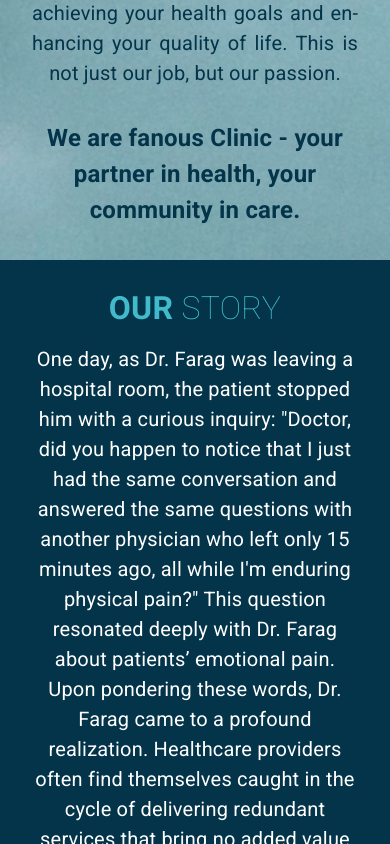
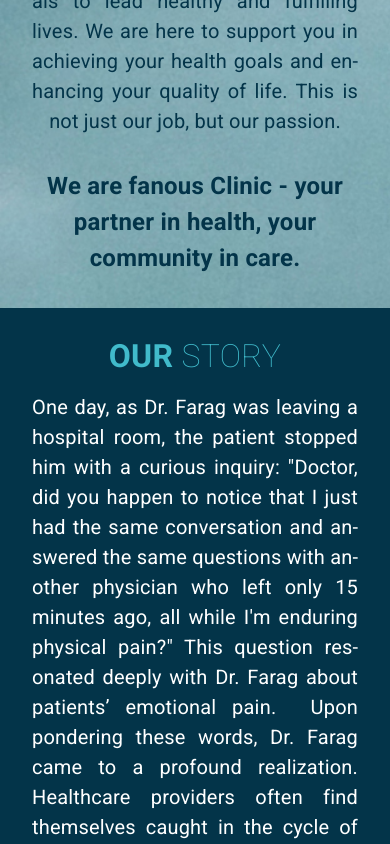
Before and after one commit to engfadymohsen/fanousclinic, a React (Create React App) app: page /aboutus in a window 390 px wide. Shown: the part 1156-2000 px from the top of the page. Built offline with nearby package versions, Linux system fonts and the light colour scheme.

Commit message:
update about us mobile view

```diff
--- a/src/components/aboutus/ourFeatures/OurFeatures.tsx
+++ b/src/components/aboutus/ourFeatures/OurFeatures.tsx
@@ -43,10 +43,11 @@ const OurFeatures = () => {
     <Box sx={{ width: "90%", margin: "20px auto" }}>
       <Typography
         sx={{
-          fontSize: "4rem",
+          fontSize:{ lg: "4rem", md: "4rem", sm: "2rem", xs: "2rem" },
           color: theme.primary_color,
           marginBottom: "20px",
           lineHeight: { xs: "1", md: "auto" },
+          textAlign: { lg: "left", md: "left", sm: "center", xs: "center" }
         }}
       >
         <span style={{ fontWeight: "600" }}>Our </span>Features
--- a/src/components/aboutus/ourhistory/OurHistory.tsx
+++ b/src/components/aboutus/ourhistory/OurHistory.tsx
@@ -1,36 +1,109 @@
-import { Box, Typography } from '@mui/material'
-import theme from '../../../theme/theme'
-
-
-
-
-
-
-
-
-
+import { Box, Typography } from "@mui/material";
+import theme from "../../../theme/theme";
 
 const OurHistory = () => {
   return (
-    <Box sx={{backgroundColor:theme.primary_color, overflow:'hidden', position:'relative'}}>
-        <Box component='img' src='./assets/logoheart.png' alt='' sx={{display:{md:'block', xs:'none'},position:'absolute', right:'-20%', top:'-10%', width:{md:'50%', xs:'70%'}}}></Box>
-        <Box sx={{padding:{lg:'4rem 6rem',md:'4rem 6rem', xs:'2rem 2rem',sm:'2rem 2rem'},width:{md:'60%'}, color:'white',textAlign: { lg: "left", md: "left", sm: "center", xs: "center" }}}>
-            <Typography sx={{fontSize:{ lg: "4rem", md: "4rem", sm: "2rem", xs: "2rem" }, marginBottom:'20px',lineHeight:{xs:'1', md:'auto'}, color:'white'}} ><span style={{fontWeight:'600', color:theme.sec_color}}>OUR </span><span  style={{fontWeight:'200', color:theme.sec_color}}>STORY</span></Typography>
-            <Typography sx={{fontSize:theme.body_font, fontWeight:'400'}}>
-              One day, as Dr. Farag was leaving a hospital room, the patient stopped him with a curious inquiry: "Doctor, did you happen to notice that I just had the same conversation and answered the same questions with another physician who left only 15 minutes ago, all while I'm enduring physical pain?" This question resonated deeply with Dr. Farag about patients’ emotional pain.
-             	Upon pondering these words, Dr. Farag came to a profound realization. Healthcare providers often find themselves caught in the cycle of delivering redundant services that bring no added value to their patients. It became evident that patients, too, experienced discomfort due to the lack of clear communication between their healthcare providers. Both patients and providers suffered from the frustration of inaccessible services, delayed appointments, wasted time, and the unnecessary shuffle between medical facilities. As Dr. Farag continued to contemplate this issue, he recognized that health insurance companies bore a significant financial burden as a result of these inefficiencies. This, in turn, created a ripple effect throughout the already strained U.S. healthcare system, preventing the delivery of personalized and timely care when it was needed most.
-              This realization sparked a crucial question: "What if we could create an environment that fosters transparent communication between patients, providers, and payers? What if we could offer services that flowed seamlessly, with patients having the ability to pull those services at their fingertips?"
-            </Typography>
-            <Typography sx={{color:theme.sec_color,fontSize:theme.body_font, fontWeight:'600', marginTop:'2rem'}}>And so, from this profound insight, Fanous Clinic was conceived.  </Typography>
-        </Box>
+    <Box
+      sx={{
+        backgroundColor: theme.primary_color,
+        overflow: "hidden",
+        position: "relative",
+      }}
+    >
+      <Box
+        component="img"
+        src="./assets/logoheart.png"
+        alt=""
+        sx={{
+          display: { md: "block", xs: "none" },
+          position: "absolute",
+          right: "-20%",
+          top: "-10%",
+          width: { md: "50%", xs: "70%" },
+        }}
+      ></Box>
+      <Box
+        sx={{
+          padding: {
+            lg: "4rem 6rem",
+            md: "4rem 6rem",
+            xs: "2rem 2rem",
+            sm: "2rem 2rem",
+          },
+          width: { md: "60%" },
+          color: "white",
+        }}
+      >
+        <Typography
+          sx={{
+            fontSize: { lg: "4rem", md: "4rem", sm: "2rem", xs: "2rem" },
+            marginBottom: "20px",
+            lineHeight: { xs: "1", md: "auto" },
+            color: "white",
+            textAlign: { lg: "left", md: "left", sm: "justify", xs: "justify" },
+            hyphens: { lg: "none", md: "none", sm: "auto", xs: "auto"},
+            textAlignLast:{lg: "left", md: "left", sm: "center", xs: "center"}
+          }}
+        >
+          <span style={{ fontWeight: "600", color: theme.sec_color }}>
+            OUR{" "}
+          </span>
+          <span style={{ fontWeight: "200", color: theme.sec_color }}>
+            STORY
+          </span>
+        </Typography>
+        <Typography
+          sx={{
+            fontSize: theme.body_font,
+            fontWeight: "400",
+            textAlign: { lg: "left", md: "left", sm: "justify", xs: "justify" },
+            hyphens: { lg: "none", md: "none", sm: "auto", xs: "auto" },
+            textAlignLast: {
+              lg: "left",
+              md: "left",
+              sm: "center",
+              xs: "center",
+            },
+          }}
+        >
+          One day, as Dr. Farag was leaving a hospital room, the patient stopped
+          him with a curious inquiry: "Doctor, did you happen to notice that I
+          just had the same conversation and answered the same questions with
+          another physician who left only 15 minutes ago, all while I'm enduring
+          physical pain?" This question resonated deeply with Dr. Farag about
+          patients’ emotional pain.   Upon pondering these words, Dr. Farag came
+          to a profound realization. Healthcare providers often find themselves
+          caught in the cycle of delivering redundant services that bring no
+          added value to their patients. It became evident that patients, too,
+          experienced discomfort due to the lack of clear communication between
+          their healthcare providers. Both patients and providers suffered from
+          the frustration of inaccessible services, delayed appointments, wasted
+          time, and the unnecessary shuffle between medical facilities. As Dr.
+          Farag continued to contemplate this issue, he recognized that health
+          insurance companies bore a significant financial burden as a result of
+          these inefficiencies. This, in turn, created a ripple effect
+          throughout the already strained U.S. healthcare system, preventing the
+          delivery of personalized and timely care when it was needed most.
+          This realization sparked a crucial question: "What if we could create
+          an environment that fosters transparent communication between
+          patients, providers, and payers? What if we could offer services that
+          flowed seamlessly, with patients having the ability to pull those
+          services at their fingertips?"
+        </Typography>
+        <Typography
+          sx={{
+            color: theme.sec_color,
+            fontSize: theme.body_font,
+            fontWeight: "600",
+            marginTop: "2rem",
+            textAlign: { lg: "left", md: "left", sm: "center", xs: "center" }
+          }}
+        >
+          And so, from this profound insight, Fanous Clinic was conceived.{" "}
+        </Typography>
+      </Box>
     </Box>
-  )
-}
+  );
+};
 
-
-
-
-
-
-
-export default OurHistory
+export default OurHistory;
```
Also changed, not shown: src/components/aboutus/welcome/Welcome.tsx (+77 -45 lines).
